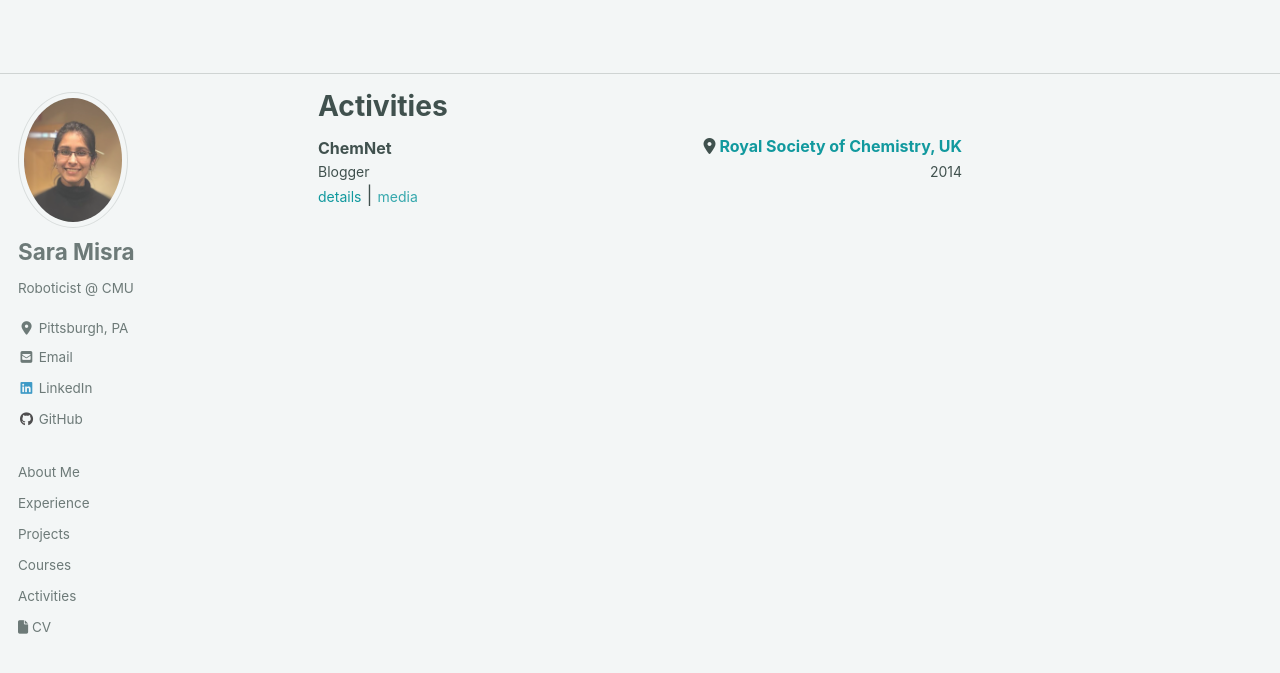
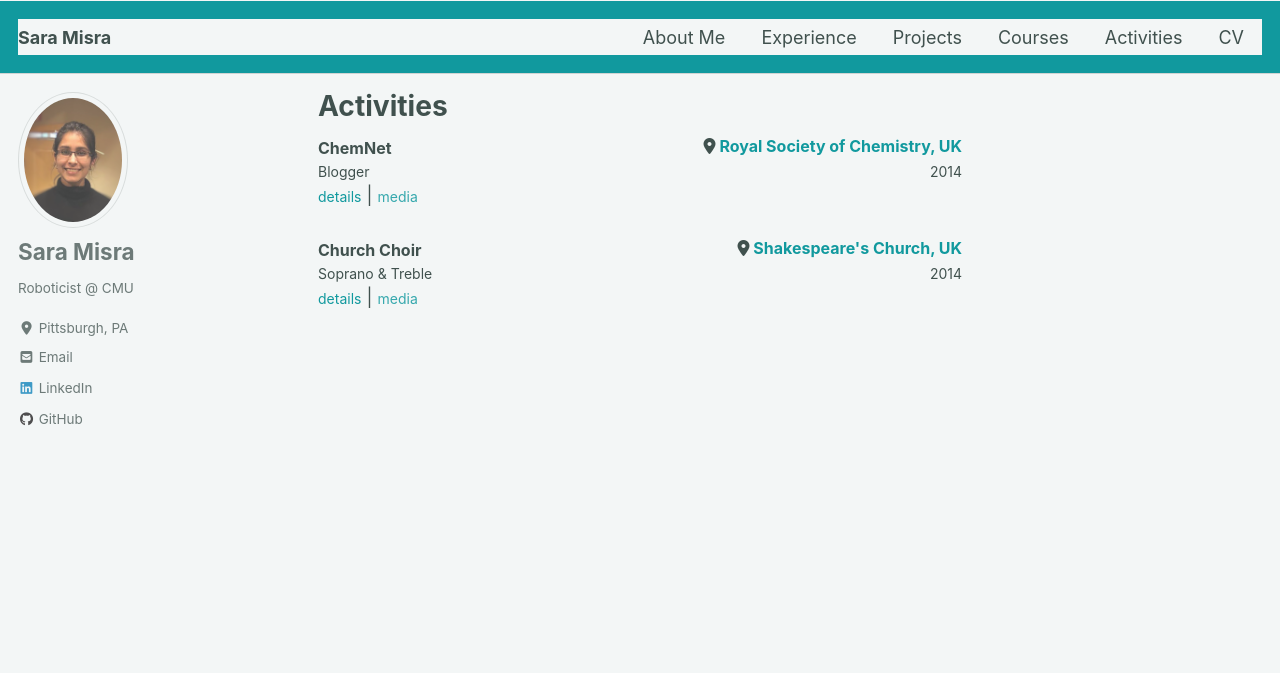
Before and after one commit to saram1sra/saram1sra.github.io, a Jekyll site: the page built from _pages/activities.html, in a window 1280 px wide and 900 px high. Shown: the top 673 px of the window. Built offline with Jekyll 4.4.1, drawn with Linux system fonts in a browser that asks for light colours; cached includes are drawn as plain includes; nearby versions of some CDN libraries.

Commit message:
changing nav and color

```diff
--- a/_config.yml
+++ b/_config.yml
@@ -16,7 +16,7 @@ minimal_mistakes_skin    : "mint" # "air", "aqua", "contrast", "dark", "dirt", "
 
 # Site Settings
 locale                   : "en-US"
-title                    : ""
+title                    : "Sara Misra"
 title_separator          : "-"
 subtitle                 : "" # site tagline that appears below site title in masthead
 name                     : "Sara Misra"
@@ -131,31 +131,31 @@ author:
     - label: "GitHub"
       icon: "fab fa-fw fa-github"
       url: "https://github.com/saram1sra"
-    - label: " "
-      icon: " "
-      url: ""
-    - label: " "
-      icon: " "
-      url: ""
-    - label: "About Me"
-      icon: " "
-      url: /#about_me
+    # - label: " "
+    #   icon: " "
+    #   url: ""
+    # - label: " "
+    #   icon: " "
+    #   url: ""
+    # - label: "About Me"
+    #   icon: " "
+    #   url: /#about_me
 
-    - label: "Experience"
-      icon: " "
-      url:  /#experience
-    - label: "Projects"
-      icon: " "
-      url:  /#project
-    - label: "Courses"
-      icon: " "
-      url: /courses/
-    - label: "Activities"
-      icon: " "
-      url: /activities/
-    - label: "CV"
-      icon: "fas fa-file"
-      url: /
+    # - label: "Experience"
+    #   icon: " "
+    #   url:  /#experience
+    # - label: "Projects"
+    #   icon: " "
+    #   url:  /#project
+    # - label: "Courses"
+    #   icon: " "
+    #   url: /courses/
+    # - label: "Activities"
+    #   icon: " "
+    #   url: /activities/
+    # - label: "CV"
+    #   icon: "fas fa-file"
+    #   url: /
 
 # Site Footer
 footer:
--- a/_pages/activities.html
+++ b/_pages/activities.html
@@ -46,10 +46,22 @@ permalink: /activities/
 Invited to write for RSC ChemNet for an audience of 16-18 year olds interested in studying chemistry at higher level to dispel doubts, inspire and motivate.
 <br>
 Blog Name: Surface Tension
+</toggle_down> <br><br>
+
+<heading>Church Choir<span style="float: right"><i class="fa fa-map-marker-alt"></i>  <a href="http://www.stratford-upon-avon.org/" target="_blank">Shakespeare's Church, UK </span></a></heading>
+<head_under>Soprano & Treble<span style="float: right"> 2014</span></head_under>
+<a href="javascript:toggleblock('choir_det')"style="font-size:14px">details</a> |
+<a href="" style="font-size: 14px"  target="_blank">media</a>
+<toggle_down id="choir_det">
+Sang Soprano and Treble in the Shakespeare's Church Choir, for
 </toggle_down>
+
 </div>
 
 
 <script xml:space="preserve" language="JavaScript">
 hideblock('rsc_det');
 </script>
+<script xml:space="preserve" language="JavaScript">
+hideblock('choir_det');
+</script>
--- a/_sass/minimal-mistakes/_masthead.scss
+++ b/_sass/minimal-mistakes/_masthead.scss
@@ -10,6 +10,7 @@
   -webkit-animation-delay: 0.15s;
   animation-delay: 0.15s;
   z-index: 20;
+  background-color:  #11999e;
 
   &__inner-wrap {
     @include clearfix;
```
Also changed, not shown: _data/navigation.yml (+10 -16 lines).
